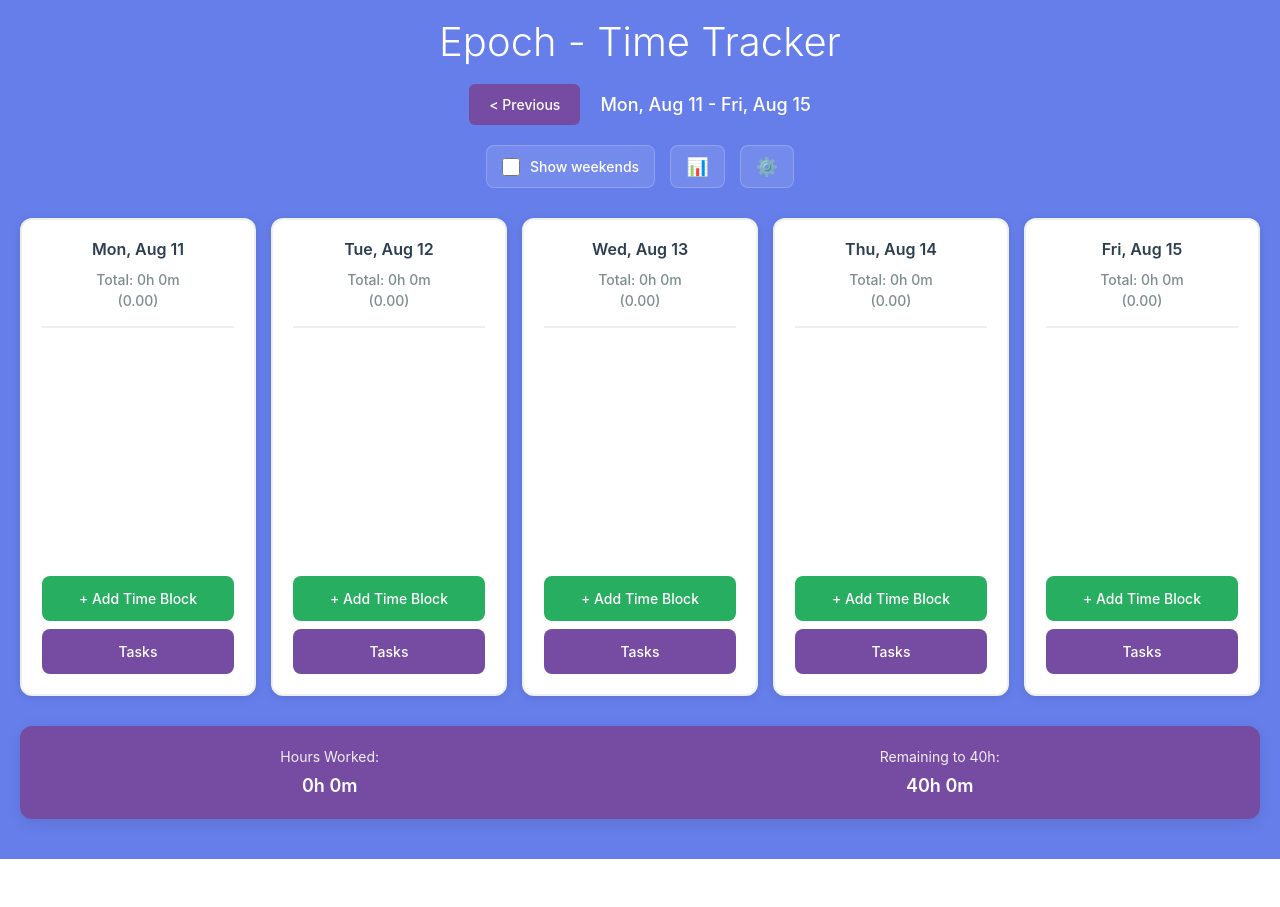
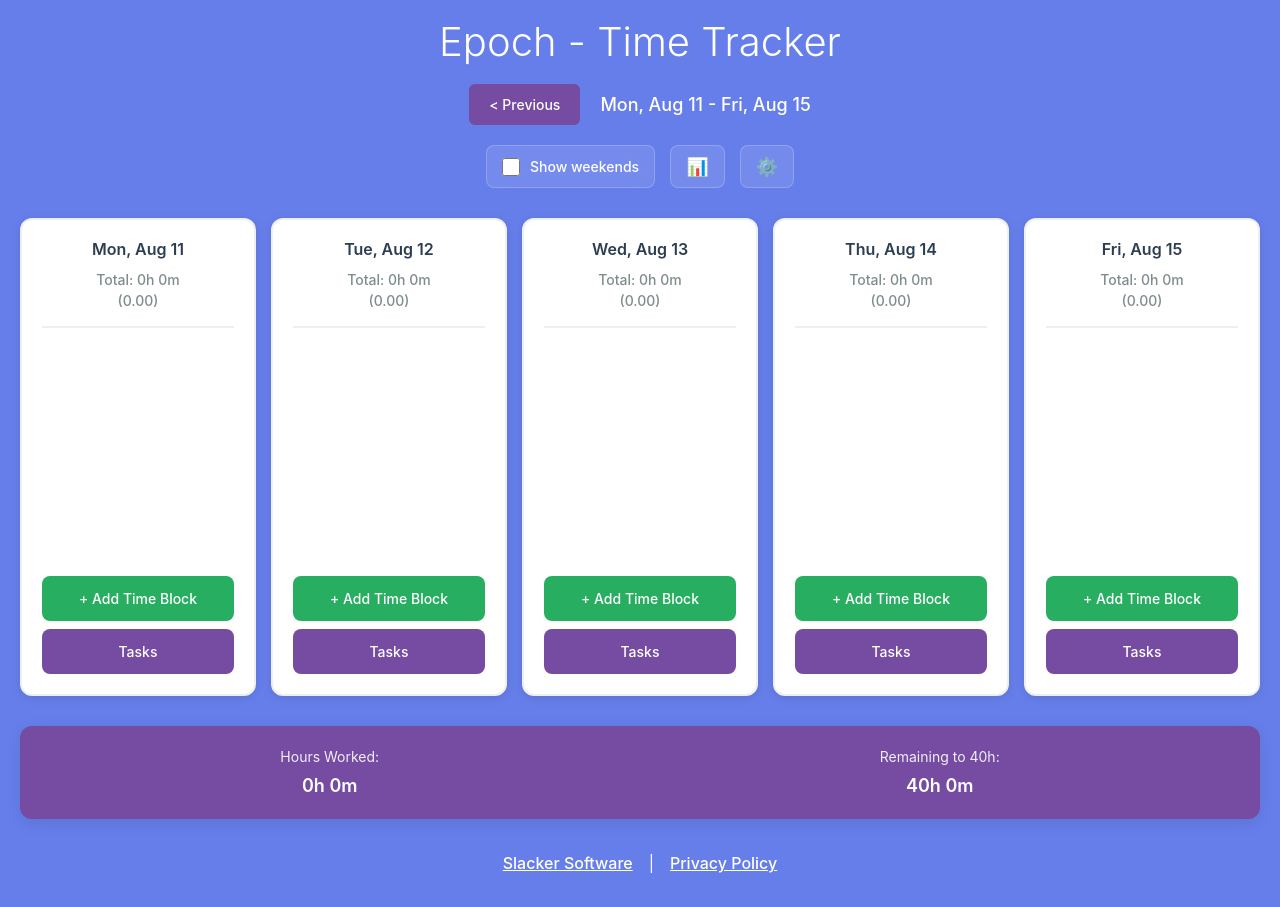
Before and after one commit to joemcabee/epoch, a React (Vite) app: page / in a window 1280 px wide. Before the commit the page ends 859 px from the top, so only its background shows below. Built offline with nearby package versions, Linux system fonts and the light colour scheme.

Commit message:
Add footer

```diff
--- a/src/App.css
+++ b/src/App.css
@@ -1,10 +1,33 @@
 .App {
   min-height: 100vh;
   width: 100vw;
+  display: flex;
+  flex-direction: column;
   background: var(--color-bg-alt);
   padding: 20px 0;
   margin: 0;
   overflow-x: hidden;
+}
+
+.App__main {
+  flex: 1;
+}
+
+.App__footer {
+  display: flex;
+  justify-content: center;
+  gap: 1rem;
+  padding: 0.75rem 1rem;
+  color: var(--color-text-inverse);
+}
+
+.App__footer a {
+  color: inherit;
+  text-decoration: underline;
+}
+
+.App__footer a:hover {
+  text-decoration: underline;
 }
 
 /* Remove default margins and padding */
--- a/src/App.tsx
+++ b/src/App.tsx
@@ -5,7 +5,14 @@ import './App.css';
 const App: React.FC = () => {
   return (
     <div className="App">
-      <TimeTracker />
+      <main className="App__main">
+        <TimeTracker />
+      </main>
+      <footer className="App__footer">
+        <a href="https://www.slackersoftware.com/" target="_blank" rel="noreferrer">Slacker Software</a>
+        |
+        <a href="https://www.slackersoftware.com/privacy" target="_blank" rel="noreferrer">Privacy Policy</a>
+      </footer>
     </div>
   );
 }
```
